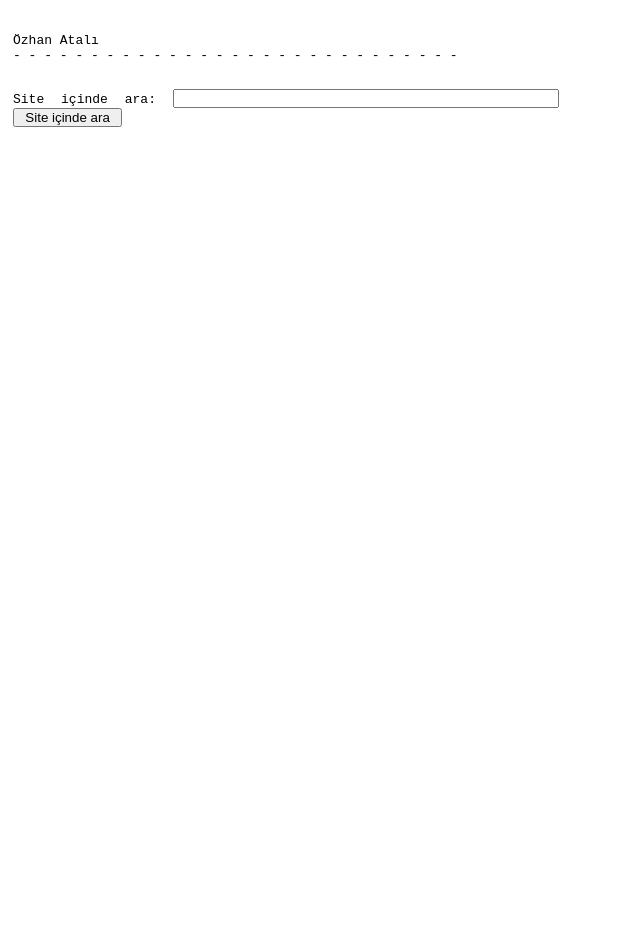
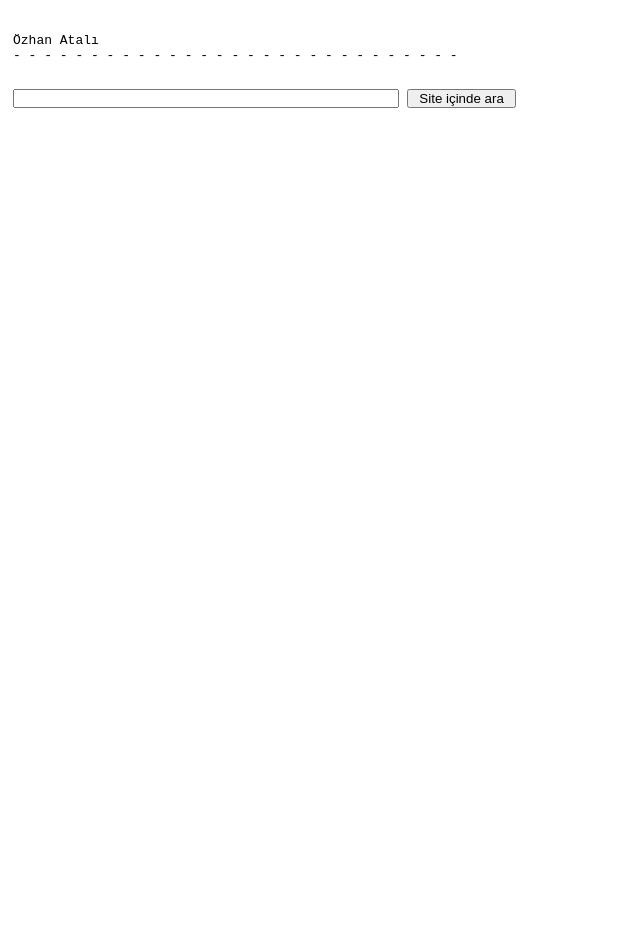
Before and after one commit to ozhanatali/ozhanatali.github.io, a Jekyll site: the page built from search.html, in a window 1280 px wide. Shown: the whole page, without its empty margins (0-640 px from the left). Built offline with Jekyll 4.4.1, drawn with Linux system fonts in a browser that asks for light colours.

Commit message:
Update search.html

```diff
--- a/search.html
+++ b/search.html
@@ -2,9 +2,8 @@
 layout: default
 ---
 <form action="/search" method="get">
-  <label for="search-box">Site içinde ara: </label>
-  <input type="text" id="search-box" name="query" style="width: 70%;">
-  <input type="submit" value="Site içinde ara" style="width: 20%;">
+  <input type="text" id="search-box" name="query" style="width: 70%; margin-bottom:10px; ">
+  <input type="submit" value="Site içinde ara" style="width: 20%;  margin-bottom:10px;">
 </form>
 
 <br/>
```
